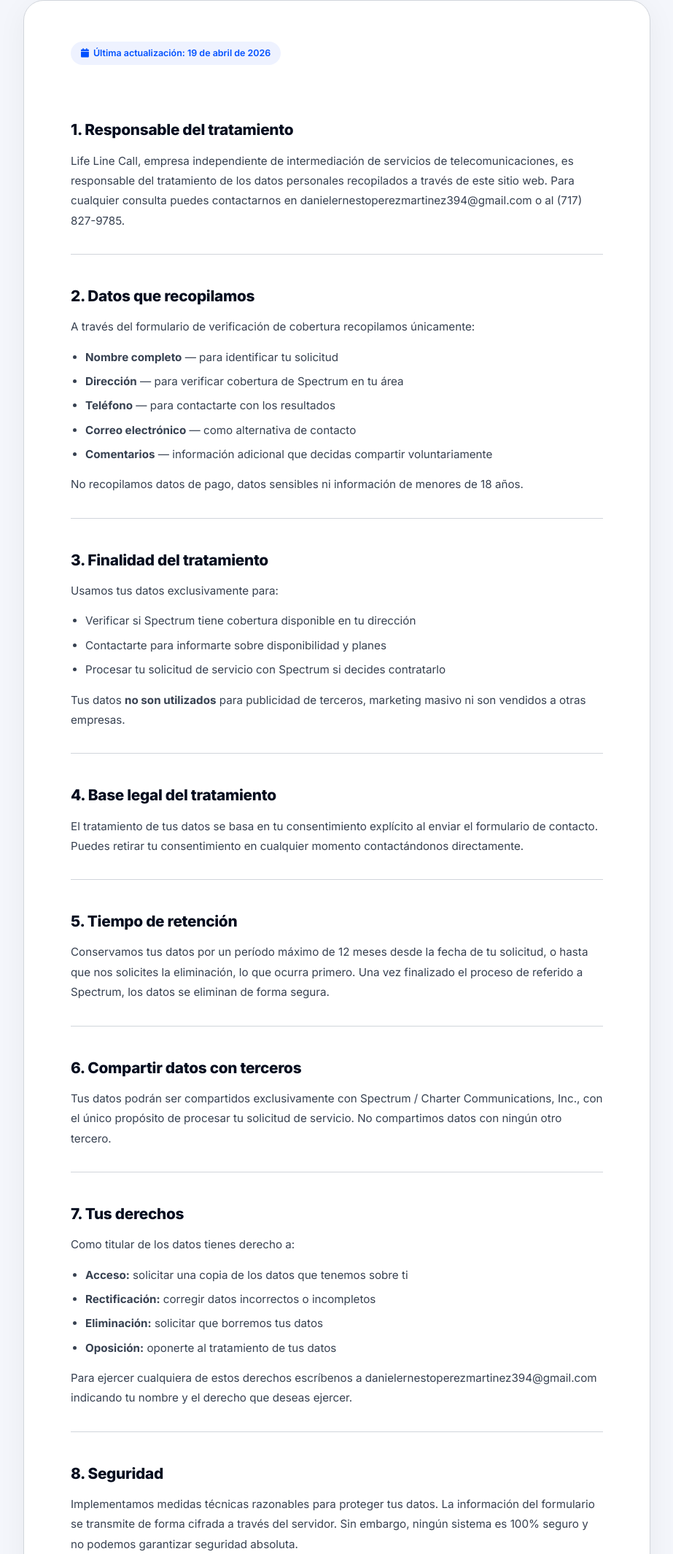
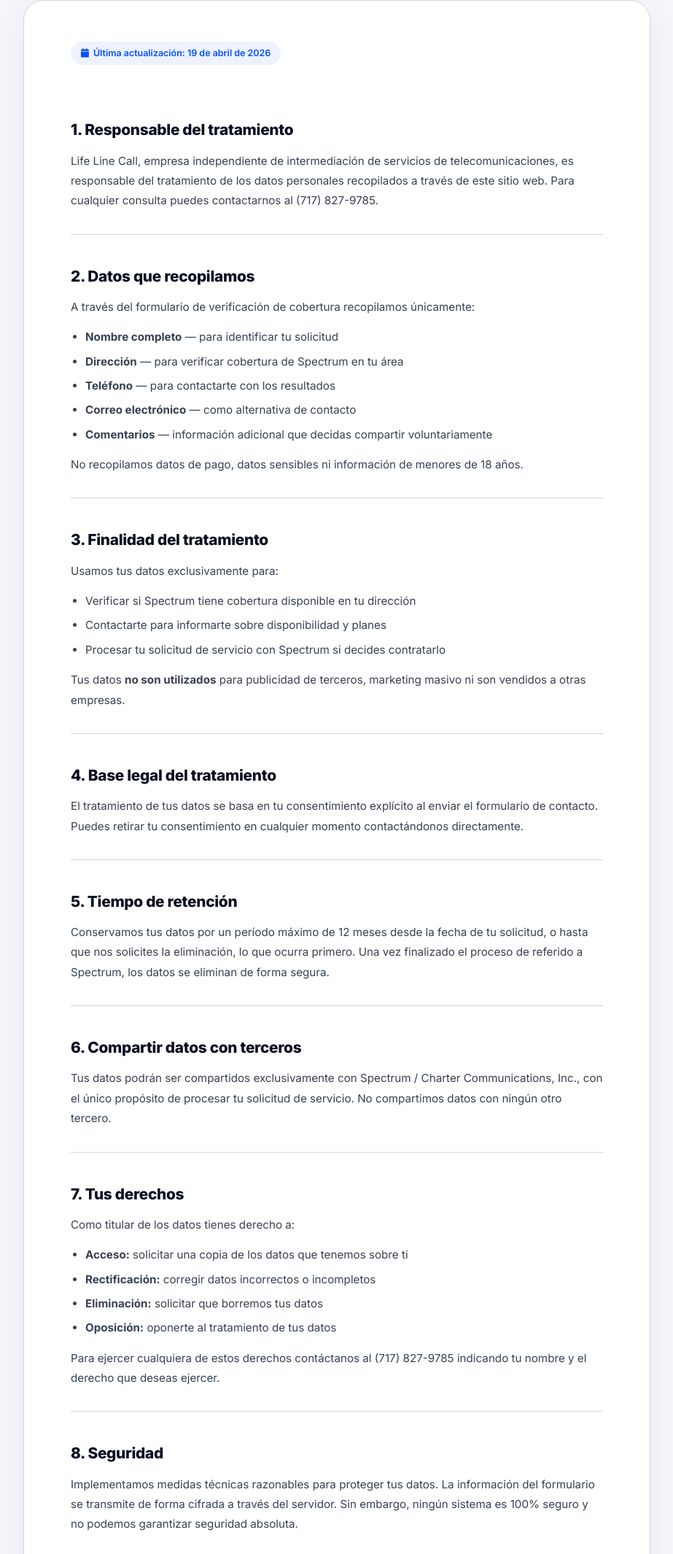
Before and after one commit to Zombie550211/Spectrum_web, a website: page privacidad.html in a window 1280 px wide. Shown: the part 472-2602 px from the top of the page at 73% size, without its empty margins (178-1101 px from the left). Drawn offline with Linux system fonts and the light colour scheme.

Commit message:
Quitar correo electrónico de secciones de contacto en páginas legales

```diff
--- a/privacidad.html
+++ b/privacidad.html
@@ -51,7 +51,7 @@
         <span class="legal-updated"><i class="fas fa-calendar"></i> Última actualización: 19 de abril de 2026</span>
 
         <h2>1. Responsable del tratamiento</h2>
-        <p>Life Line Call, empresa independiente de intermediación de servicios de telecomunicaciones, es responsable del tratamiento de los datos personales recopilados a través de este sitio web. Para cualquier consulta puedes contactarnos en danielernestoperezmartinez394@gmail.com o al (717) 827-9785.</p>
+        <p>Life Line Call, empresa independiente de intermediación de servicios de telecomunicaciones, es responsable del tratamiento de los datos personales recopilados a través de este sitio web. Para cualquier consulta puedes contactarnos al (717) 827-9785.</p>
 
         <div class="legal-divider"></div>
 
@@ -102,7 +102,7 @@
           <li><strong>Eliminación:</strong> solicitar que borremos tus datos</li>
           <li><strong>Oposición:</strong> oponerte al tratamiento de tus datos</li>
         </ul>
-        <p>Para ejercer cualquiera de estos derechos escríbenos a danielernestoperezmartinez394@gmail.com indicando tu nombre y el derecho que deseas ejercer.</p>
+        <p>Para ejercer cualquiera de estos derechos contáctanos al (717) 827-9785 indicando tu nombre y el derecho que deseas ejercer.</p>
 
         <div class="legal-divider"></div>
 
```
Also changed, not shown: cookies.html (+0 -1 lines), terminos.html (+0 -1 lines).
